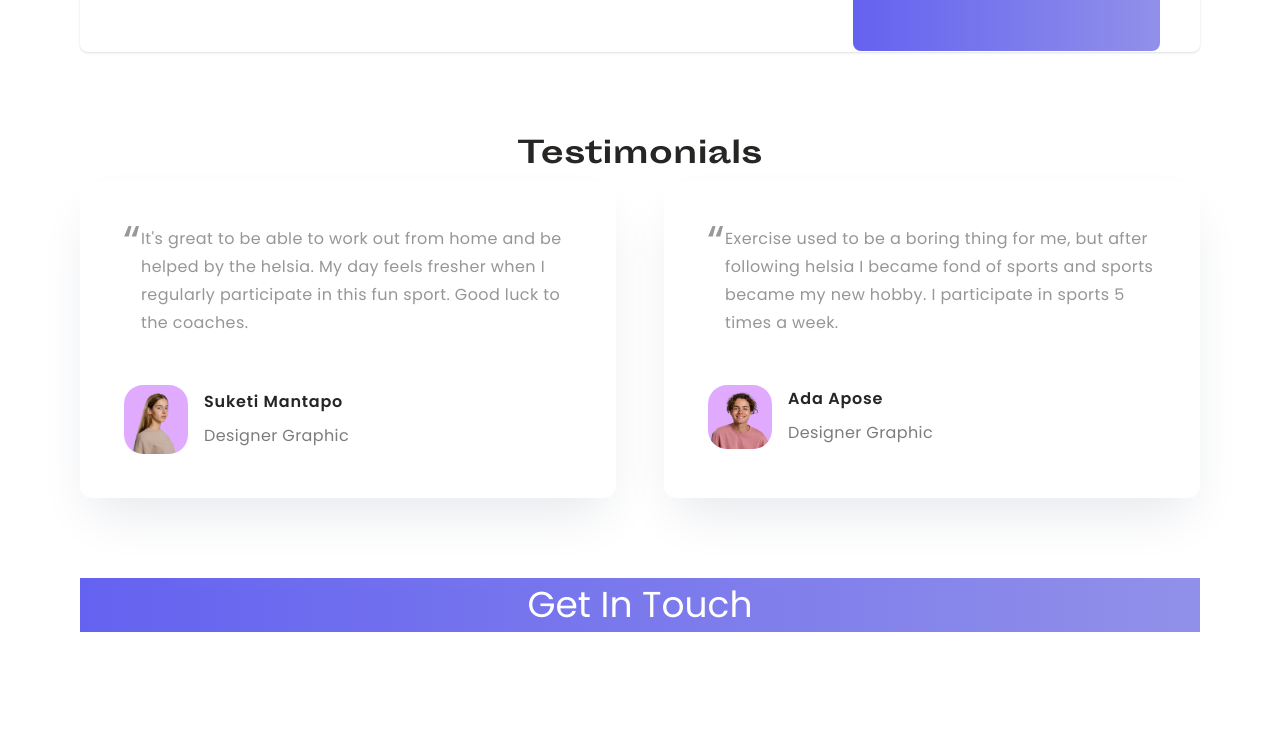
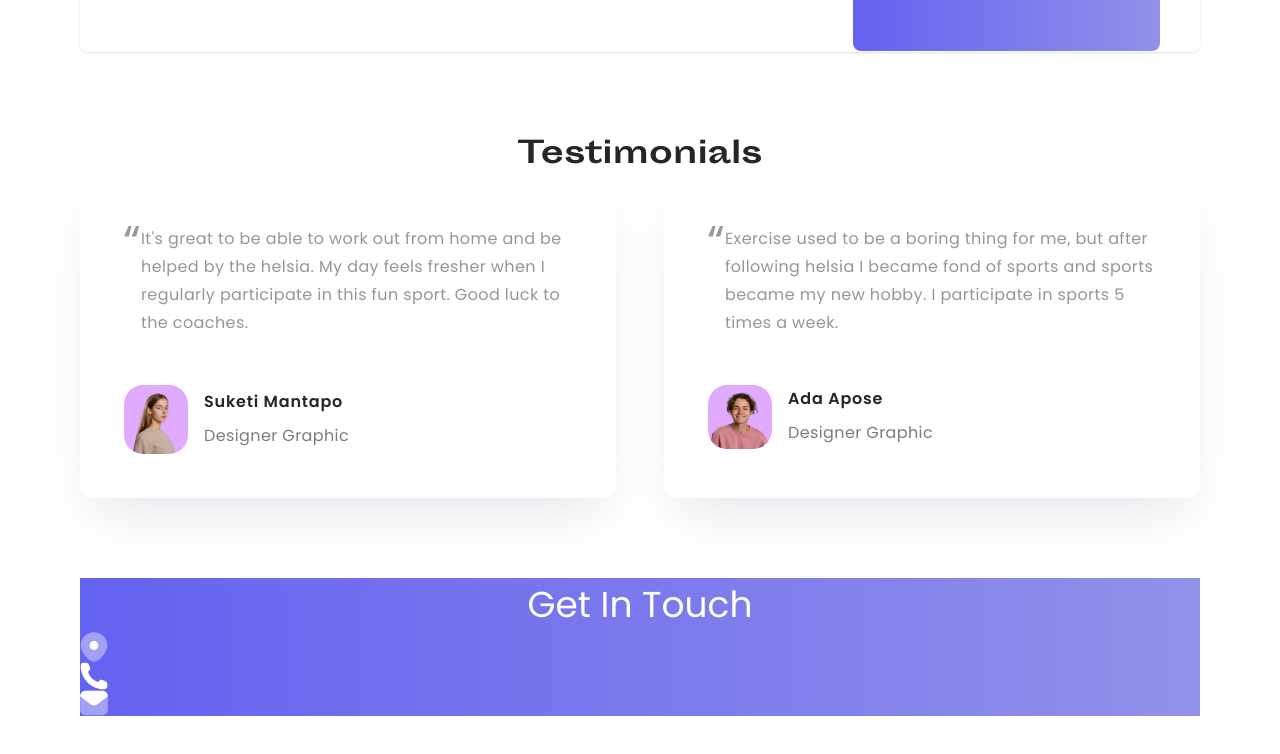
Before and after one commit to sohanemon/helsia-bootcamp, a Next.js app: page / in a window 1280 px wide. Shown: the part 3080-3834 px from the top of the page. Built offline with nearby package versions, Linux system fonts and the light colour scheme.

Commit message:
Jun 15, 2023, 3:02 PM

```diff
--- a/src/app/get-in-touch.tsx
+++ b/src/app/get-in-touch.tsx
@@ -1,3 +1,5 @@
+import Image from 'next/image';
+
 export default function GetInTouch() {
   return (
     <section className='bg-gradient-to-r from-themeIndigo-dark to-themeIndigo-light'>
@@ -6,7 +8,11 @@ export default function GetInTouch() {
       </h1>
       <div>
         {data.map((el) => (
-          <div key={el.title}></div>
+          <div key={el.title}>
+            <div>
+              <Image src={el.icon} alt={el.title} width={28} height={32} />
+            </div>
+          </div>
         ))}
       </div>
     </section>
```
